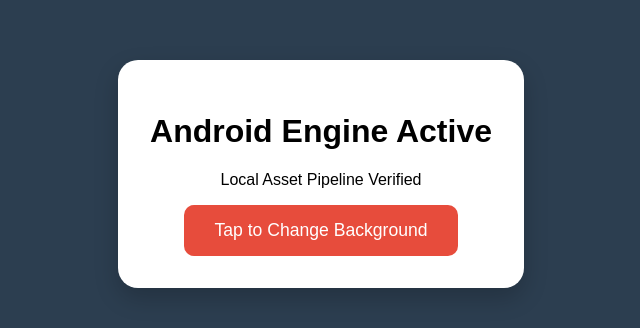
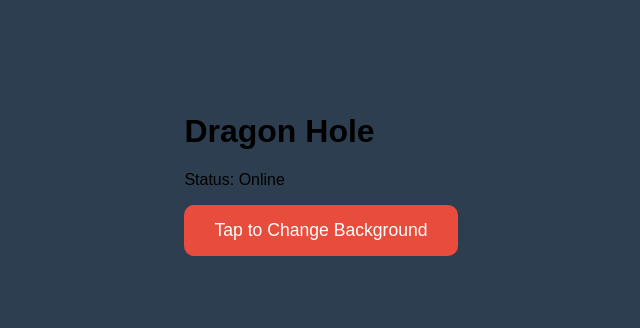
Before and after one commit to subho760/python-to-app, a plain HTML site: page www/index.html in a window 1280 px wide. Shown: the part 226-554 px from the top of the page, without its empty margins (319-959 px from the left). Drawn offline with Linux system fonts and the light colour scheme.

Commit message:
Update title and content in index.html

```diff
--- a/www/index.html
+++ b/www/index.html
@@ -3,13 +3,13 @@
 <head>
     <meta charset="UTF-8">
     <meta name="viewport" content="width=device-width, initial-scale=1.0, user-scalable=no">
-    <title>Web Wrapper Pro</title>
+    <title>Wrapper Testing UI</title>
     <link rel="stylesheet" href="style.css">
 </head>
 <body>
-    <div class="card">
-        <h1>Android Engine Active</h1>
-        <p>Local Asset Pipeline Verified</p>
+    <div class="container">
+        <h1>Dragon Hole</h1>
+        <p>Status: <span class="status">Online</span></p>
         <button id="colorBtn">Tap to Change Background</button>
     </div>
     <script src="script.js"></script>
```
